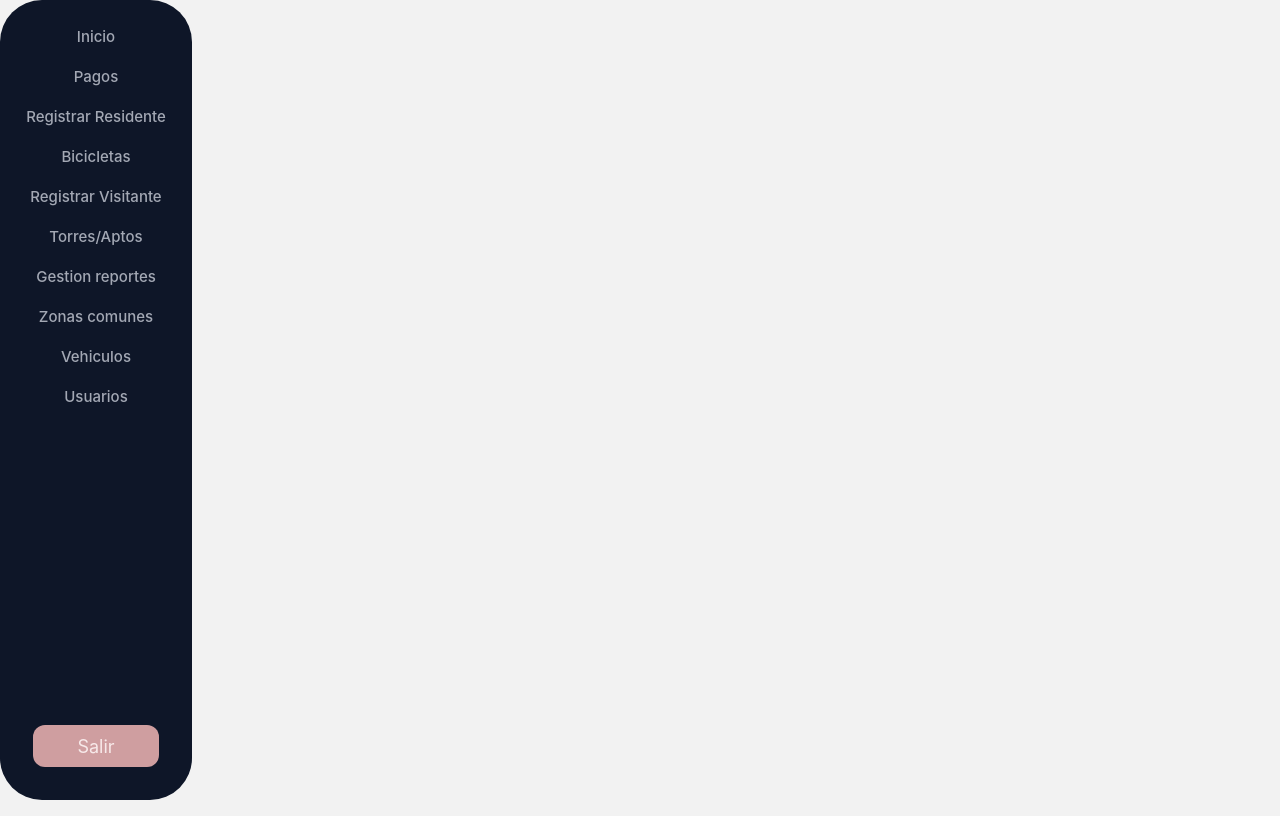
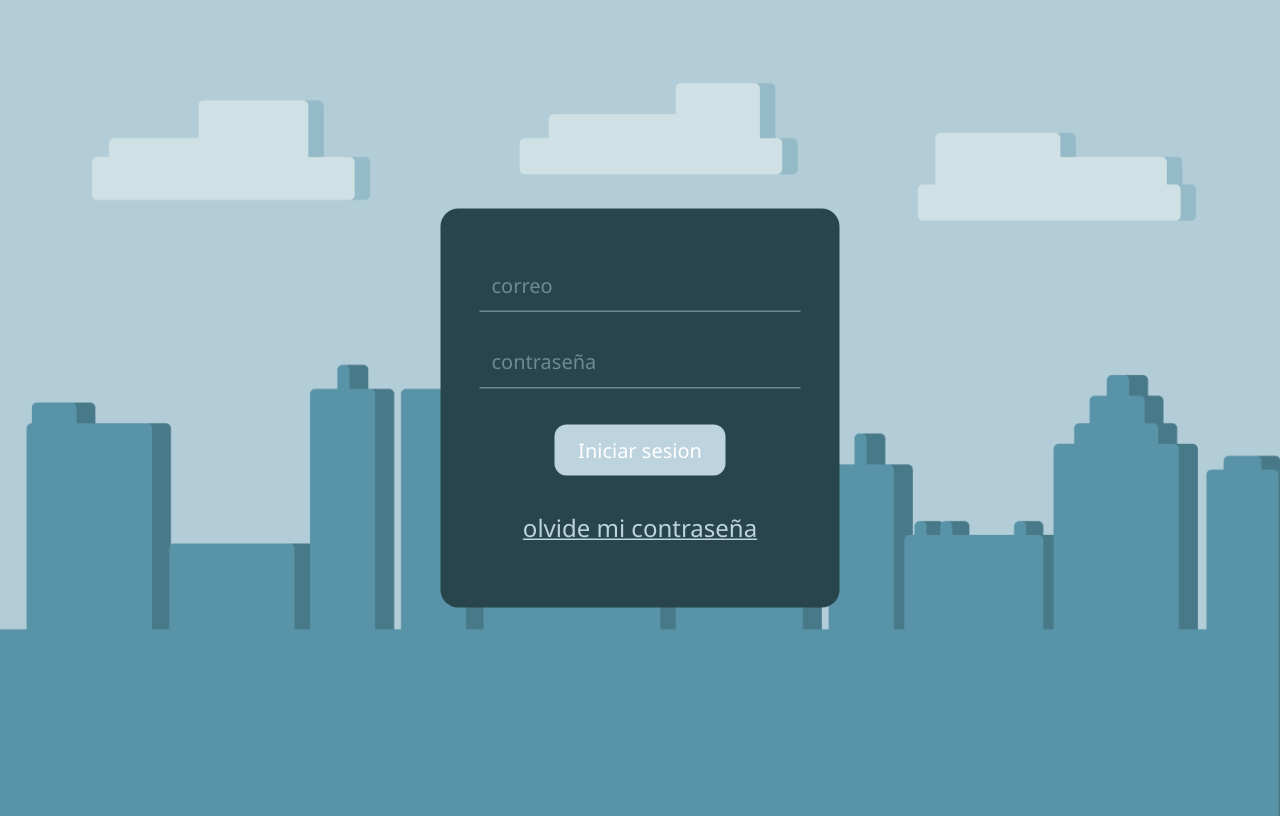
Before and after one commit to L-Rush-C/CAMPUS, a plain HTML site: page index.html in a window 1280 px wide. Drawn offline with Linux system fonts and the light colour scheme.

Commit message:
login
formulario

```diff
--- /dev/null
+++ b/estilos/index.css
@@ -0,0 +1,78 @@
+* {
+    font-family: 'Segoe UI', Tahoma, Geneva, Verdana, sans-serif;
+}
+
+body {
+    min-height: 100vh;
+    background: url("imagenes/fondo.png") center / cover no-repeat fixed;
+    display: flex;
+    justify-content: center;
+    align-items: center;
+}
+
+form {
+    display: flex;
+    flex-direction: column;
+    justify-content: center;
+    align-items: center;
+    gap: 12px;
+    background-color: #28444D;
+    padding: 26px;
+    border-radius: 12px;
+    transform: scale(1.5);
+}
+
+.inputs,
+.bajo-input {
+    display: flex;
+    flex-direction: column;
+    align-items: center;
+    gap: 8px;
+}
+
+.input {
+    color: #BDD3DE;
+    padding: 8px;
+    border: none;
+    outline: none;
+    background-color: transparent;
+    border-bottom: 1px solid #6E8996;
+    margin: 8px 0px 0px 0px;
+    transition: border-bottom 0.3s ease;
+}
+
+.input:focus {
+    border-bottom: 1px solid #BDD3DE;
+    transition: border-bottom 0.3s ease ;
+}
+
+input::placeholder {
+    color: #6E8996;
+    transition: color 0.3s ease;
+}
+
+button {
+    background-color: #BDD3DE;
+    color: #ffffff;
+    padding: 8px 16px;
+    border: none;
+    border-radius: 8px;
+    margin: 12px 0px 0px 0px;
+    transition: background-color 0.3s ease,color 0.3s ease;
+}
+
+button:hover {
+    background-color: #6E8996;
+    color: #BDD3DE;
+    transition: background-color 0.3s ease,color 0.3s ease;
+}
+
+.bajo-input p a {
+    margin: 0px;
+    color: #BDD3DE;
+    transition: color 0.3s ease;
+}
+.bajo-input p a:hover {
+    color: #92aab6;
+    transition: color 0.3s ease;
+}
--- a/index.html
+++ b/index.html
@@ -3,24 +3,25 @@
 <head>
   <meta charset="UTF-8">
   <meta name="viewport" content="width=device-width, initial-scale=1.0">
-  <title>Barra lateral</title>
-  <link rel="stylesheet" href="estilos/barra.css">
+  <title>index</title>
+  <link rel="stylesheet" href="estilos/index.css">
+  <style>
+    body {
+      min-height: 100vh;
+      background: url("imagenes/fondo.png") center / cover no-repeat fixed;
+    }
+  </style>
 </head>
 <body>
-  <aside class="barra-lateral">
-    <nav class="menu">
-      <a href="#" class="enlace">Inicio</a>
-      <a href="#" class="enlace">Pagos</a>
-      <a href="#" class="enlace">Registrar Residente</a>
-      <a href="#" class="enlace">Bicicletas</a>
-      <a href="#" class="enlace">Registrar Visitante</a>
-      <a href="#" class="enlace">Torres/Aptos</a>
-      <a href="#" class="enlace">Gestion reportes</a>
-      <a href="#" class="enlace">Zonas comunes</a>
-      <a href="#" class="enlace">Vehiculos</a>
-      <a href="#" class="enlace">Usuarios</a>
-    </nav>
-    <button type="button" class="boton-salir">Salir</button>
-  </aside>
+  <form action="">
+    <div class="inputs">
+      <input type="text" name="correo" id="correo" class="input" placeholder="correo">
+      <input type="text" name="password" id="password" class="input" placeholder="contraseña">
+    </div>
+    <div class="bajo-input">
+      <button>Iniciar sesion</button>
+      <p><a href="">olvide mi contraseña</a></p>
+    </div>
+  </form>
 </body>
 </html>
```
Also changed, not shown: imagenes/fondo.png (added).
